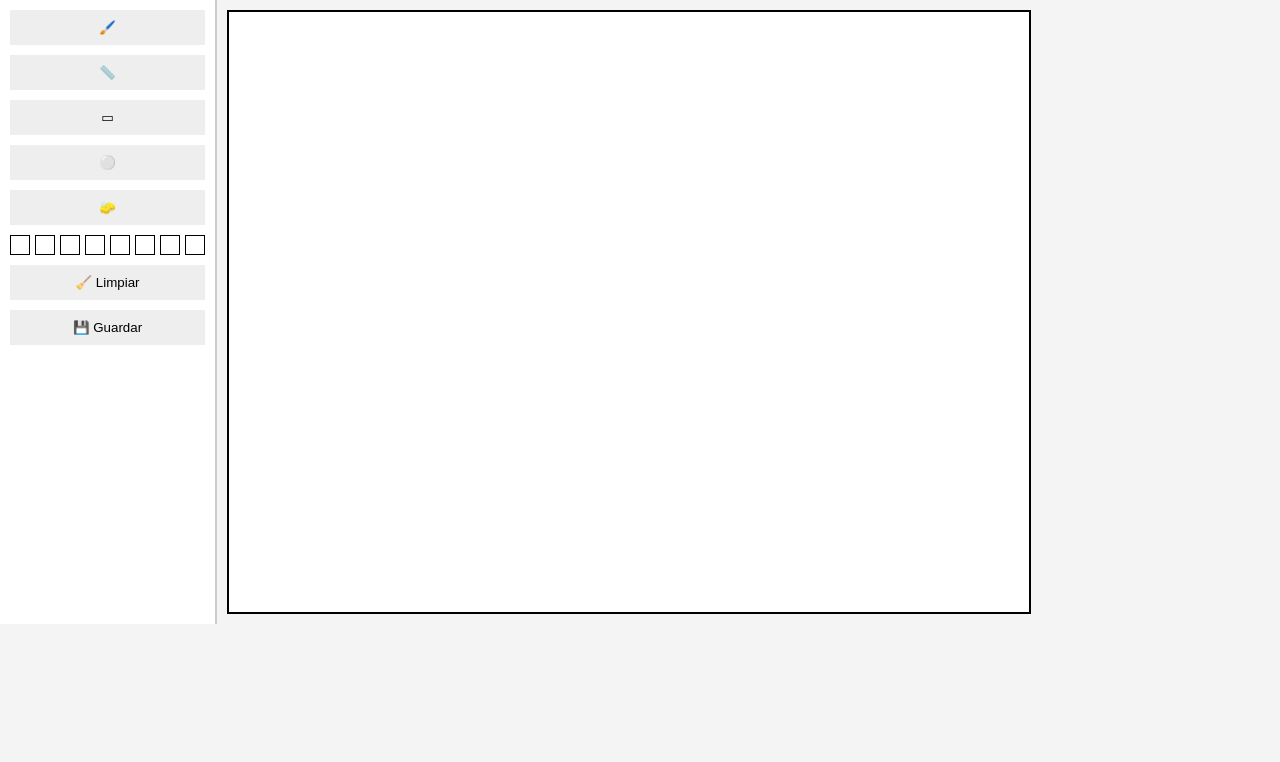
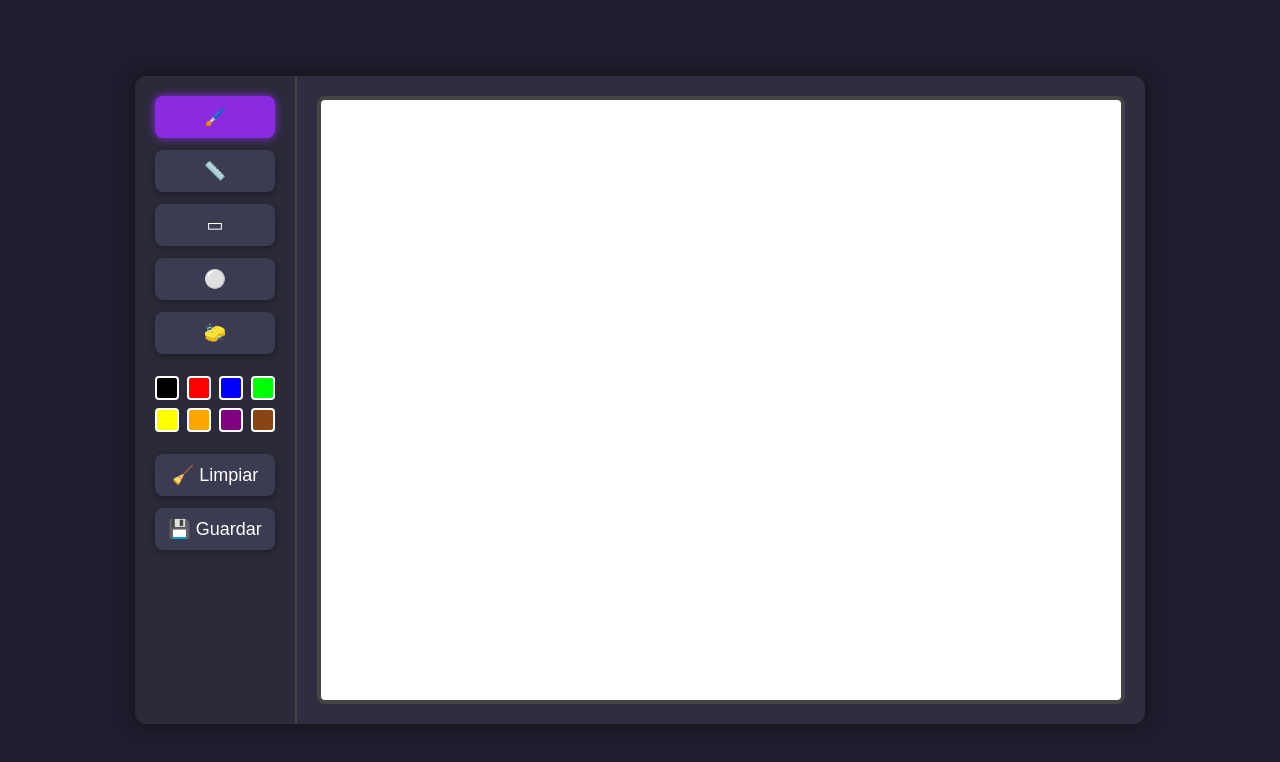
Before and after one commit to ByBoS001/paint-web, a plain HTML site: page index.html in a window 1280 px wide. Both pictures are taken after a click on the button "🖌️". Drawn offline with Linux system fonts and the light colour scheme.

Commit message:
Funcionalidad Canvas completa

```diff
--- a/index.html
+++ b/index.html
@@ -17,14 +17,14 @@
             <button class="tool" data-tool="circle" title="Círculo">⚪</button>
             <button class="tool" data-tool="eraser" title="Borrador">🧽</button>
             <div class="palette">
-                <div class="color" data-color="#000000"></div>
-                <div class="color" data-color="#ff0000"></div>
-                <div class="color" data-color="#0000ff"></div>
-                <div class="color" data-color="#00ff00"></div>
-                <div class="color" data-color="#ffff00"></div>
-                <div class="color" data-color="#ffa500"></div>
-                <div class="color" data-color="#800080"></div>
-                <div class="color" data-color="#8B4513"></div>
+                <div class="color" data-color="#000000" style="background-color: #000000;"></div>
+                <div class="color" data-color="#ff0000" style="background-color: #ff0000;"></div>
+                <div class="color" data-color="#0000ff" style="background-color: #0000ff;"></div>
+                <div class="color" data-color="#00ff00" style="background-color: #00ff00;"></div>
+                <div class="color" data-color="#ffff00" style="background-color: #ffff00;"></div>
+                <div class="color" data-color="#ffa500" style="background-color: #ffa500;"></div>
+                <div class="color" data-color="#800080" style="background-color: #800080;"></div>
+                <div class="color" data-color="#8B4513" style="background-color: #8B4513;"></div>
             </div>
             <button id="clear">🧹 Limpiar</button>
             <button id="save">💾 Guardar</button>
--- a/script.js
+++ b/script.js
@@ -0,0 +1,103 @@
+const canvas = document.getElementById("canvas");
+const ctx = canvas.getContext("2d");
+const tools = document.querySelectorAll(".tool");
+const colors = document.querySelectorAll(".color");
+const clearBtn = document.getElementById("clear");
+const saveBtn = document.getElementById("save");
+
+let currentTool = "brush";
+let drawing = false;
+let color = "#000000";
+let startX, startY;
+
+tools.forEach(btn => {
+  btn.addEventListener("click", () => {
+    tools.forEach(b => b.classList.remove("active"));
+    btn.classList.add("active");
+    currentTool = btn.dataset.tool;
+    updateCursor();
+  });
+});
+
+colors.forEach(c => {
+  c.addEventListener("click", () => {
+    color = c.dataset.color;
+    ctx.strokeStyle = color;
+    ctx.fillStyle = color;
+  });
+});
+
+
+canvas.addEventListener("mousedown", e => {
+  drawing = true;
+  startX = e.offsetX;
+  startY = e.offsetY;
+  if (currentTool === "brush" || currentTool === "eraser") {
+    ctx.beginPath();
+    ctx.moveTo(startX, startY);
+  }
+});
+
+canvas.addEventListener("mousemove", e => {
+  if (!drawing) return;
+  const x = e.offsetX;
+  const y = e.offsetY;
+
+  if (currentTool === "brush") {
+    ctx.lineWidth = 2;
+    ctx.lineTo(x, y);
+    ctx.stroke();
+  } else if (currentTool === "eraser") {
+    ctx.clearRect(x - 5, y - 5, 10, 10);
+  }
+});
+
+canvas.addEventListener("mouseup", e => {
+  if (!drawing) return;
+  drawing = false;
+  const x = e.offsetX;
+  const y = e.offsetY;
+
+  ctx.lineWidth = 2;
+  if (currentTool === "line") {
+    ctx.beginPath();
+    ctx.moveTo(startX, startY);
+    ctx.lineTo(x, y);
+    ctx.stroke();
+  } else if (currentTool === "rectangle") {
+    ctx.strokeRect(startX, startY, x - startX, y - startY);
+  } else if (currentTool === "circle") {
+    ctx.beginPath();
+    let radius = Math.sqrt(Math.pow(x - startX, 2) + Math.pow(y - startY, 2));
+    ctx.arc(startX, startY, radius, 0, Math.PI * 2);
+    ctx.stroke();
+  }
+});
+
+clearBtn.addEventListener("click", () => {
+  ctx.clearRect(0, 0, canvas.width, canvas.height);
+});
+
+saveBtn.addEventListener("click", () => {
+  const link = document.createElement("a");
+  link.download = "dibujo.png";
+  link.href = canvas.toDataURL();
+  link.click();
+});
+
+function updateCursor() {
+  const cursorMap = {
+    brush: "crosshair",
+    line: "crosshair",
+    rectangle: "crosshair",
+    circle: "crosshair",
+    eraser: "not-allowed"
+  };
+  canvas.style.cursor = cursorMap[currentTool] || "crosshair";
+}
+
+// Asignar el color de fondo a cada cuadro de color visualmente
+colors.forEach(c => {
+  const colorCode = c.dataset.color;
+  c.style.backgroundColor = colorCode;
+});
--- a/style.css
+++ b/style.css
@@ -3,49 +3,85 @@
   margin: 0;
   padding: 0;
 }
+
 body {
-  font-family: sans-serif;
-  background-color: #f4f4f4;
+  font-family: 'Segoe UI', sans-serif;
+  background-color: #1e1e2f;
+  color: #fff;
+  display: flex;
+  justify-content: center;
+  align-items: center;
+  height: 100vh;
 }
+
 .container {
   display: flex;
+  background-color: #2e2e40;
+  border-radius: 12px;
+  overflow: hidden;
+  box-shadow: 0 0 20px rgba(0, 0, 0, 0.5);
 }
+
 .toolbar {
   display: flex;
   flex-direction: column;
-  padding: 10px;
-  gap: 10px;
+  padding: 20px;
+  background-color: #2a2a38;
+  gap: 12px;
+  border-right: 2px solid #444;
+}
+
+.tool, #clear, #save {
+  background-color: #3b3b51;
+  color: #fff;
+  border: none;
+  border-radius: 8px;
+  padding: 10px 12px;
+  font-size: 18px;
+  cursor: pointer;
+  transition: all 0.3s ease;
+  box-shadow: 0 2px 6px rgba(0,0,0,0.3);
+}
+
+.tool:hover,
+#clear:hover,
+#save:hover {
+  background-color: #5a5aff;
+  transform: scale(1.05);
+  color: #fff;
+}
+
+.tool.active {
+  background-color: #8a2be2;
+  box-shadow: 0 0 10px #8a2be2;
+}
+
+.palette {
+  display: grid;
+  grid-template-columns: repeat(4, 24px);
+  gap: 8px;
+  margin-top: 10px;
+  margin-bottom: 10px;
+}
+
+.color {
+  width: 24px;
+  height: 24px;
+  border-radius: 4px;
+  border: 2px solid #fff;
+  cursor: pointer;
+  transition: transform 0.2s ease, box-shadow 0.2s ease;
+}
+
+.color:hover {
+  transform: scale(1.2);
+  box-shadow: 0 0 8px white;
+}
+
+canvas {
   background-color: #fff;
-  border-right: 2px solid #ccc;
-}
-.tool, #clear, #save {
-  padding: 10px;
-  border: none;
-  background: #eee;
-  cursor: pointer;
-  transition: background 0.3s ease, transform 0.3s ease;
-}
-.tool:hover, #clear:hover, #save:hover {
-  background-color: #ddd;
-  transform: scale(1.05);
-}
-.tool.active {
-  background-color: #ccc;
-}
-.palette {
-  display: flex;
-  flex-wrap: wrap;
-  gap: 5px;
-}
-.color {
-  width: 20px;
-  height: 20px;
-  border: 1px solid #000;
-  cursor: pointer;
-}
-canvas {
-  border: 2px solid #000;
-  background-color: #fff;
-  margin: 10px;
+  border: 4px solid #444;
+  margin: 20px;
+  border-radius: 8px;
   cursor: crosshair;
 }
```
